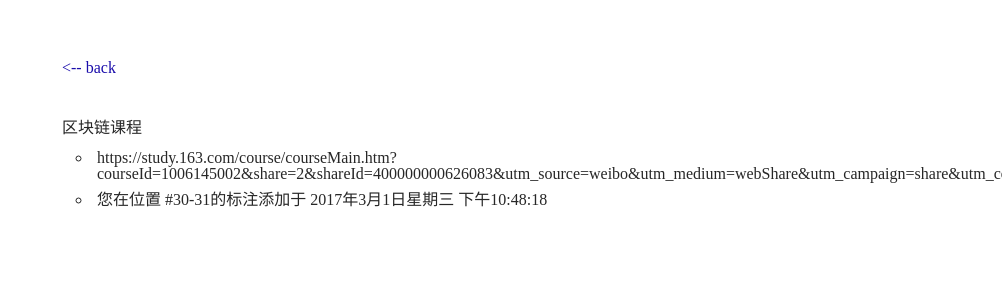
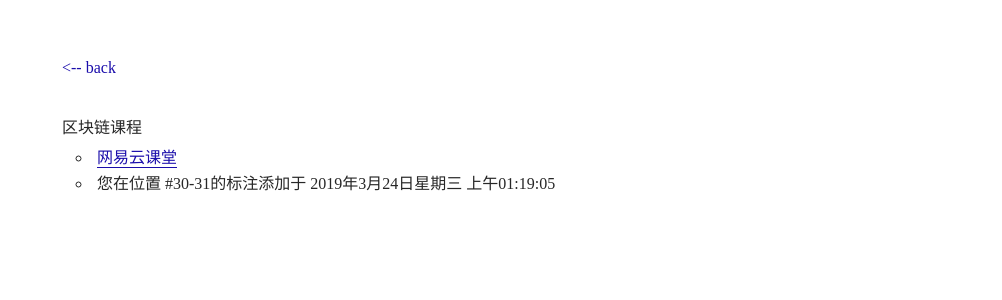
Before and after one commit to maicoder/blog, a Jekyll site: the page built from note/学习资料.md, in a window 1280 px wide. Shown: the top 300 px of the page, without its empty margins (278-1280 px from the left). Built offline with Jekyll 4.4.1, drawn with Linux system fonts in a browser that asks for light colours; some web fonts are replaced.

Commit message:
Update 学习资料.md

```diff
--- a/note/学习资料.md
+++ b/note/学习资料.md
@@ -3,5 +3,5 @@ layout: note
 ---
 
 区块链课程
-- https://study.163.com/course/courseMain.htm?courseId=1006145002&share=2&shareId=400000000626083&utm_source=weibo&utm_medium=webShare&utm_campaign=share&utm_content=courseIntro&_trace_c_p_k2_=499f09c864aa4010948d75a82cdf727d
-- 您在位置 #30-31的标注 | 添加于 2017年3月1日星期三 下午10:48:18
+- [网易云课堂](https://study.163.com/course/courseMain.htm?courseId=1006145002&share=2&shareId=400000000626083&utm_source=weibo&utm_medium=webShare&utm_campaign=share&utm_content=courseIntro&_trace_c_p_k2_=499f09c864aa4010948d75a82cdf727d)
+- 您在位置 #30-31的标注 | 添加于 2019年3月24日星期三 上午01:19:05
```
